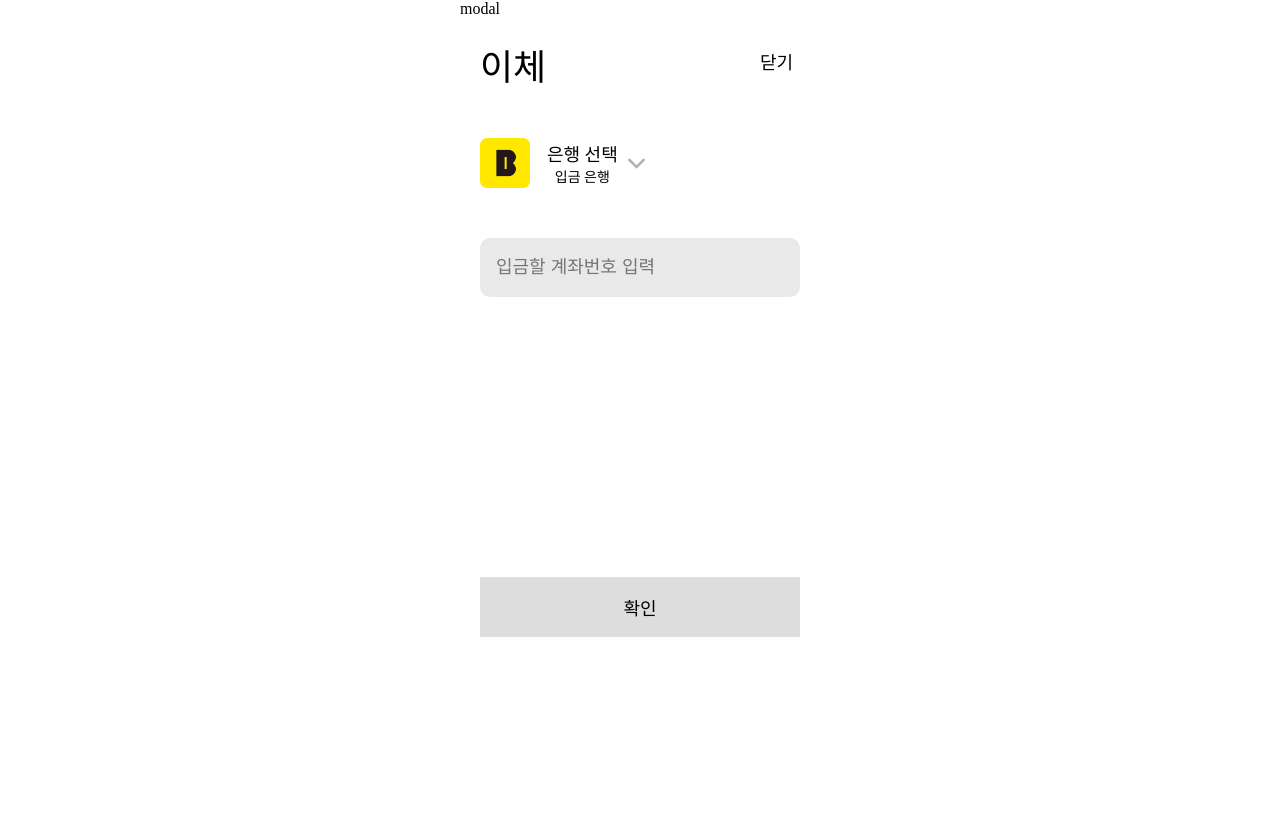
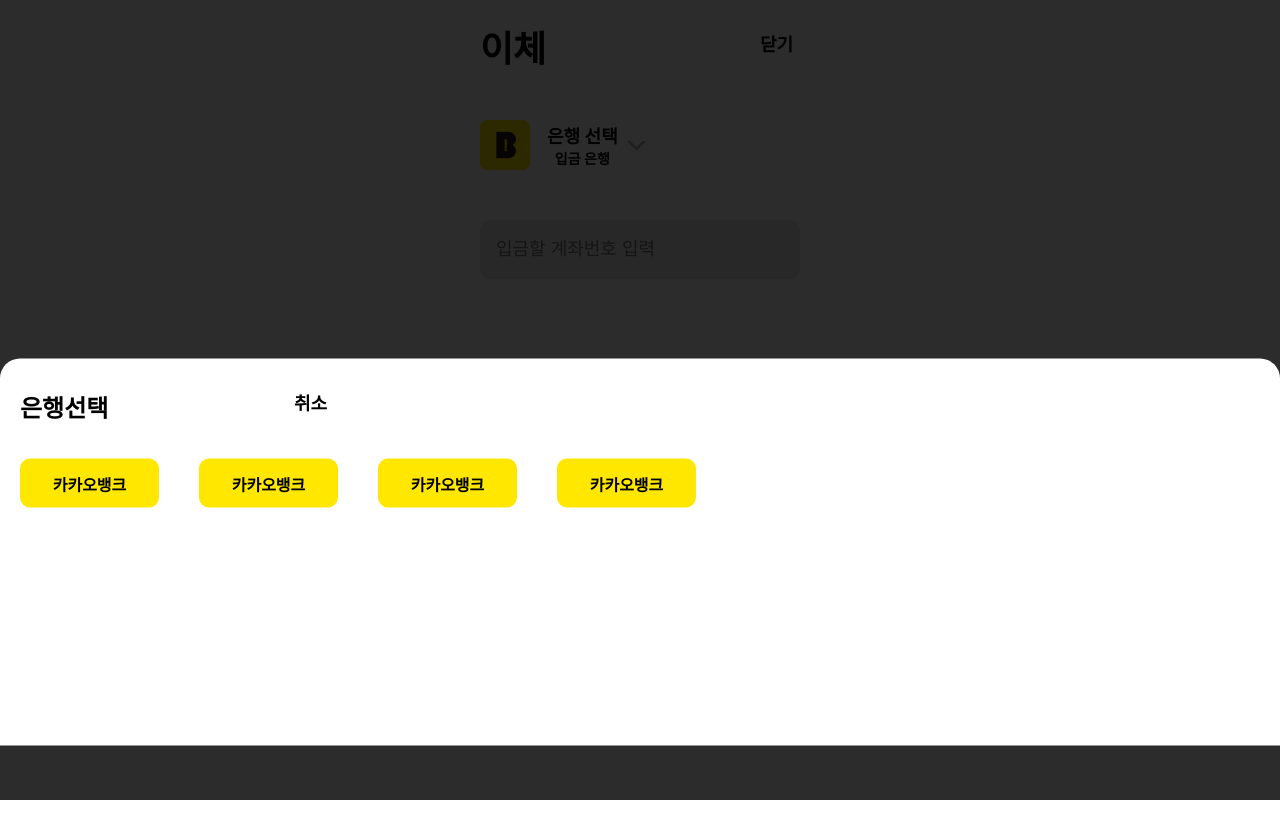
Before and after one commit to leeminewook/KakaoBank, a React (Create React App) app: page /sendmoney/choose in a window 1280 px wide. Both pictures are taken after a click on the picture 636 px from the left and 163 px from the top of the page. Built offline with nearby package versions, Linux system fonts and the light colour scheme.

Commit message:
[UPDATE] 모달디자인

```diff
--- a/src/components/BankCard/BankCard.css
+++ b/src/components/BankCard/BankCard.css
@@ -0,0 +1,19 @@
+.bankCardForm {
+  border-radius: 10px;
+  width: 139px;
+  height: 49px;
+  display: flex;
+  justify-content: center;
+  align-items: center;
+  background: #ffe700;
+}
+.bankCardForm-title {
+  display: flex;
+  align-items: center;
+  justify-content: center;
+}
+.check {
+  width: 101px;
+  height: 45px;
+  font-weight: 600;
+}
--- a/src/components/BankCard/BankCard.jsx
+++ b/src/components/BankCard/BankCard.jsx
@@ -1,9 +1,15 @@
 import React from "react";
 import "./BankCard.css";
-const BankCard = () => {
+const BankCard = ({ checkBank }) => {
   return (
     <>
-      <div>bankCard</div>
+      <div
+        className={
+          checkBank === "list" ? "bankCardForm list" : "bankCardForm check"
+        }
+      >
+        <div className="bankCardForm-title">카카오뱅크</div>
+      </div>
     </>
   );
 };
--- a/src/components/Modal/Modal.css
+++ b/src/components/Modal/Modal.css
@@ -0,0 +1,126 @@
+body {
+  font-family: Kakao OTF;
+  font-style: normal;
+  font-weight: bold;
+}
+
+.modal-close {
+  position: fixed;
+  top: 0;
+  left: 0;
+  width: 100%;
+  height: 100vh;
+  background-color: rgba(0, 0, 0, 0.829);
+  z-index: 1000;
+  box-sizing: border-box;
+}
+.bankModal {
+  position: absolute;
+  top: 69%;
+  left: 50%;
+  transform: translate(-50%, -50%);
+  background-color: #ffffff;
+  z-index: 1100;
+  padding: 30px 20px 30px 20px;
+  box-sizing: border-box;
+  border-radius: 5px;
+  width: 100%;
+  height: 387px;
+  box-sizing: border-box;
+  border-radius: 20px 20px 0px 0px;
+}
+
+.bankModalCancle {
+  font-size: 18px;
+  position: absolute;
+  left: 294px;
+}
+.bankModalTitle {
+  font-size: 24px;
+}
+.bankModalBankList {
+  display: flex;
+  flex-wrap: wrap;
+  gap: 40px;
+  box-sizing: border-box;
+  margin-top: 35px;
+}
+
+.checkModal {
+  position: absolute;
+  top: 50%;
+  left: 50%;
+  transform: translate(-50%, -50%);
+  background-color: #ffffff;
+  z-index: 1100;
+  padding: 20px 20px 0px 20px;
+  box-sizing: border-box;
+  border-radius: 5px;
+  width: 300px;
+  height: 305px;
+  box-sizing: border-box;
+}
+.checkModalTitle {
+  width: 100%;
+  display: flex;
+
+  align-items: center;
+}
+.checkModalTitleNum {
+  font-size: 14px;
+  margin-left: 30px;
+}
+.checkModalTitleOptoins {
+  display: flex;
+  flex-direction: column;
+  align-items: center;
+  margin-top: 33px;
+}
+.checkModalTitleOptionsName {
+  font-size: 48px;
+  margin-bottom: 24px;
+}
+.checkModalTitleOptionsText {
+  font-size: 22px;
+  font-weight: normal;
+}
+.checkModalSubmitDiv {
+  display: flex;
+  width: 100%;
+  height: 40px;
+  margin-top: 40px;
+}
+.checkModalSubmitDivNoDiv {
+  width: 50%;
+  height: 100%;
+}
+.checkModalSubmitDivNoBtn {
+  width: 100%;
+  height: 100%;
+  font-size: 24px;
+  background-color: white;
+  border: none;
+  display: flex;
+  align-items: center;
+  justify-content: center;
+  font-family: Kakao OTF;
+  font-style: normal;
+  font-weight: bold;
+}
+.checkModalSubmitDivYesDiv {
+  width: 50%;
+  height: 100%;
+}
+.checkModalSubmitDivYesBtn {
+  width: 100%;
+  height: 100%;
+  font-size: 24px;
+  background-color: white;
+  border: none;
+  display: flex;
+  align-items: center;
+  justify-content: center;
+  font-family: Kakao OTF;
+  font-style: normal;
+  font-weight: bold;
+}
--- a/src/components/Modal/Modal.jsx
+++ b/src/components/Modal/Modal.jsx
@@ -1,9 +1,73 @@
-import React from "react";
-
-const Modal = () => {
+import React, { useState } from "react";
+import { useHistory } from "react-router";
+import BankCardContainer from "../../containers/BankCard/BankCardContainer";
+import "./Modal.css";
+const Modal = ({ isModal, modalName, onClose }) => {
+  const history = useHistory();
   return (
     <>
-      <div>modal</div>
+      {isModal && (
+        <div className="modal">
+          <div
+            className="modal-close"
+            onClick={() => {
+              onClose();
+            }}
+          ></div>
+          {modalName === "Bank" ? (
+            <div className="bankModal">
+              <div
+                className="bankModalCancle"
+                onClick={() => {
+                  onClose();
+                }}
+              >
+                취소
+              </div>
+              <div className="bankModalTitle">은행선택</div>
+              <div className="bankModalBankList">
+                <BankCardContainer checkBank="list" />
+                <BankCardContainer checkBank="list" />
+                <BankCardContainer checkBank="list" />
+                <BankCardContainer checkBank="list" />
+              </div>
+            </div>
+          ) : (
+            <div className="checkModal">
+              <div className="checkModalTitle">
+                <BankCardContainer checkBank="check" />
+                <div className="checkModalTitleNum">123-4567891-012</div>
+              </div>
+              <div className="checkModalTitleOptoins">
+                <div className="checkModalTitleOptionsName">임재현님</div>
+                <div className="checkModalTitleOptionsText">
+                  받는 사람 정보가 맞나요?
+                </div>
+              </div>
+              <div className="checkModalSubmitDiv">
+                <div className="checkModalSubmitDivNoDiv">
+                  <button
+                    className="checkModalSubmitDivNoBtn"
+                    onClick={onClose}
+                  >
+                    아니요
+                  </button>
+                </div>
+                <div className="checkModalSubmitDivYesDiv">
+                  <button
+                    className="checkModalSubmitDivYesBtn"
+                    onClick={() => {
+                      history.push("/sendmoney/value");
+                    }}
+                  >
+                    네
+                  </button>
+                </div>
+              </div>
+            </div>
+          )}
+        </div>
+      )}
     </>
   );
 };
--- a/src/components/SendMoneyChoose/SendMoneyChoose.jsx
+++ b/src/components/SendMoneyChoose/SendMoneyChoose.jsx
@@ -5,11 +5,21 @@
 import { useHistory } from "react-router-dom";
 import ModalContainer from "../../containers/Modal/ModalContainer";
 
-const SendMoneyChoose = ({ isModal, setIsModal, modalName, setModalName }) => {
+const SendMoneyChoose = ({
+  isModal,
+  setIsModal,
+  modalName,
+  setModalName,
+  onClose,
+}) => {
   const history = useHistory();
   return (
     <>
-      <ModalContainer />
+      <ModalContainer
+        isModal={isModal}
+        modalName={modalName}
+        onClose={onClose}
+      />
       <div className="SendmoneyChooseForm">
         <div>
           <div className="SendmoneyChooseTitle">이체</div>
@@ -39,6 +49,7 @@
                   className="modalBtnImg"
                   onClick={() => {
                     setIsModal(!isModal);
+                    setModalName("Bank");
                   }}
                 />
               </div>
@@ -57,6 +68,7 @@
             className="SendmoneyChooseOptoinsBtn nextBtn"
             onClick={() => {
               setIsModal(!isModal);
+              setModalName("Check");
             }}
           >
             확인
--- a/src/containers/BankCard/BankCardContainer.jsx
+++ b/src/containers/BankCard/BankCardContainer.jsx
@@ -1,10 +1,10 @@
 import React from "react";
 import BankCard from "../../components/BankCard/BankCard";
 
-const BankCardContainer = () => {
+const BankCardContainer = ({ checkBank }) => {
   return (
     <>
-      <BankCard />
+      <BankCard checkBank={checkBank} />
     </>
   );
 };
--- a/src/containers/Modal/ModalContainer.jsx
+++ b/src/containers/Modal/ModalContainer.jsx
@@ -1,10 +1,10 @@
 import React from "react";
 import Modal from "../../components/Modal/Modal";
 
-const ModalContainer = () => {
+const ModalContainer = ({ isModal, modalName, onClose }) => {
   return (
     <>
-      <Modal />
+      <Modal isModal={isModal} modalName={modalName} onClose={onClose} />
     </>
   );
 };
--- a/src/containers/SendMoneyChoose/SendMoneyChooseContainer.jsx
+++ b/src/containers/SendMoneyChoose/SendMoneyChooseContainer.jsx
@@ -5,6 +5,9 @@
 const SendMoneyChooseContainer = () => {
   const [isModal, setIsModal] = useRecoilState(isModalState);
   const [modalName, setModalName] = useRecoilState(modalNameState);
+  const onClose = () => {
+    setIsModal(false);
+  };
   return (
     <>
       <SendMoneyChoose
@@ -12,6 +15,7 @@
         setIsModal={setIsModal}
         modalName={modalName}
         setModalName={setModalName}
+        onClose={onClose}
       />
     </>
   );
```
